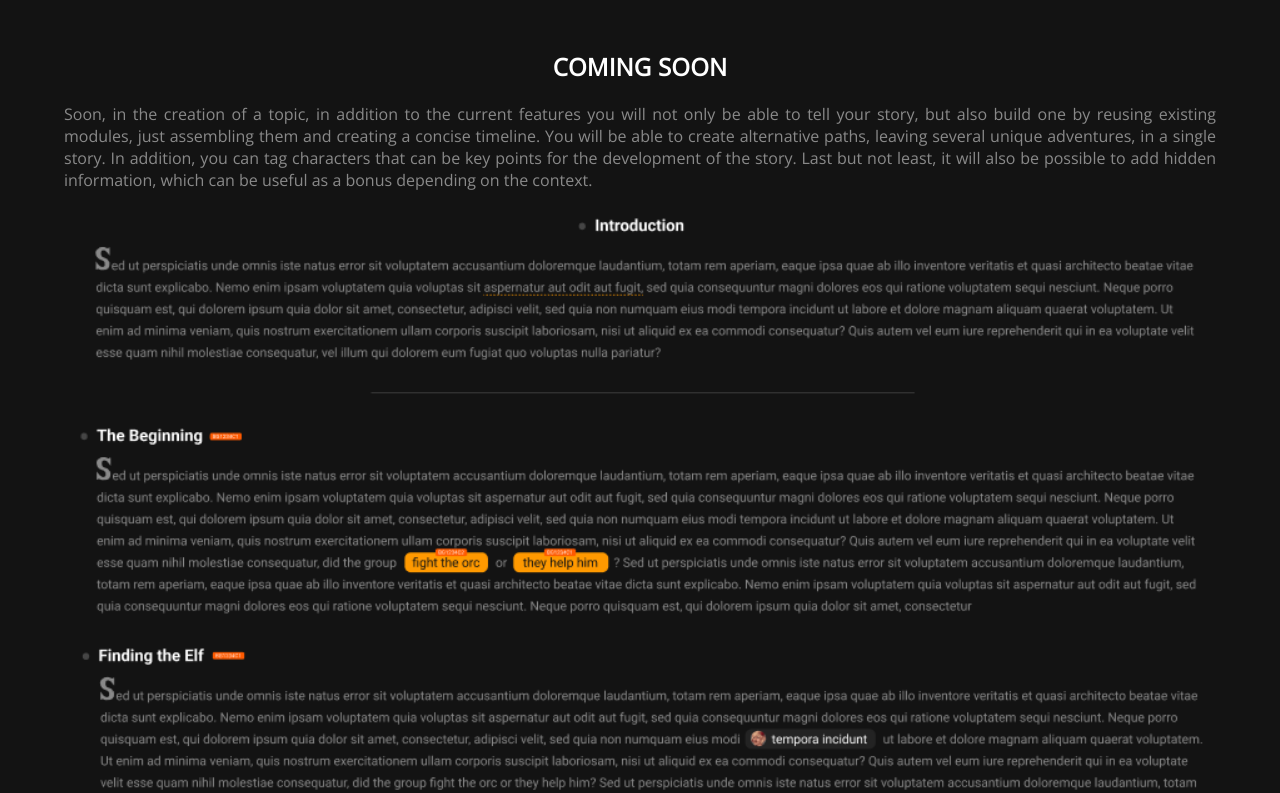
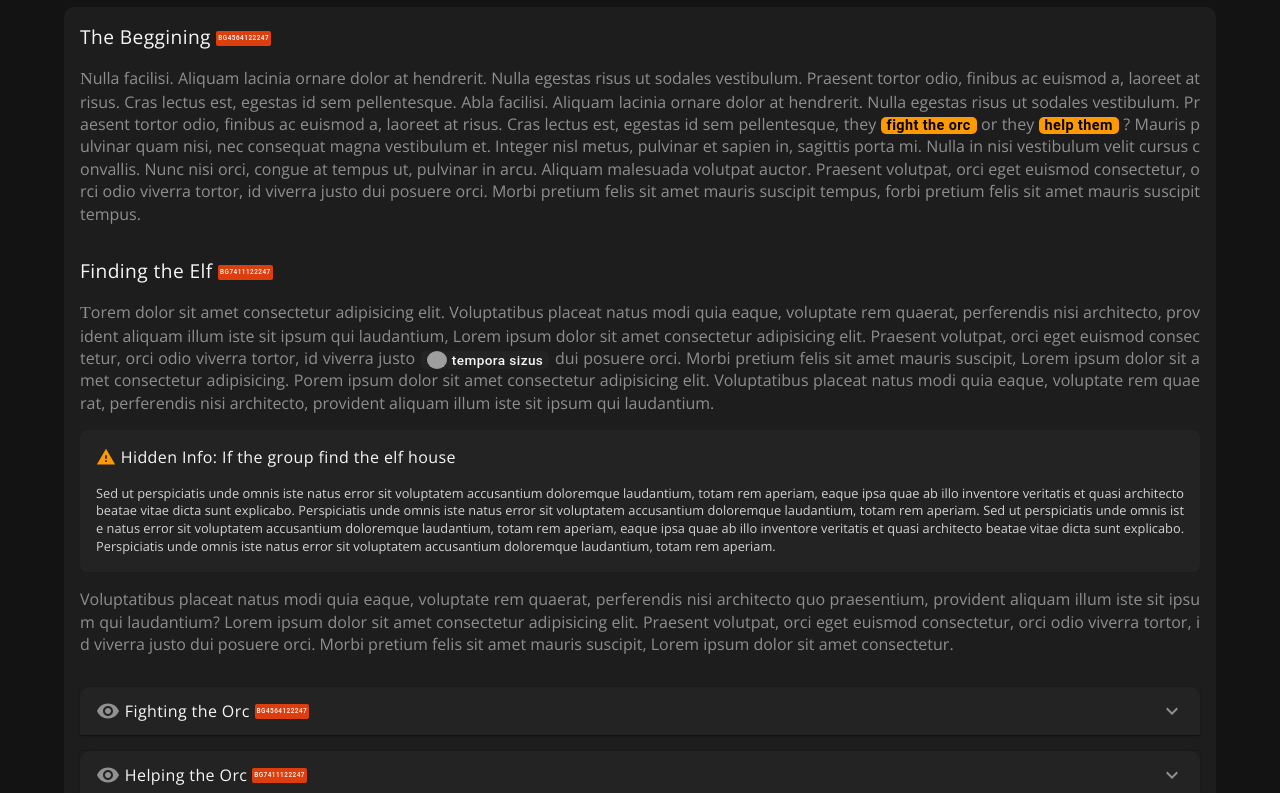
Before and after one commit to volpatocode/bardgoblin, a Next.js app: page / in a window 1280 px wide. Shown: the part 1607-2400 px from the top of the page. Built offline with nearby package versions, Linux system fonts and the light colour scheme; no server answers; the database is empty; grey boxes are pictures that could not be loaded; a web font is replaced by a local one.

Commit message:
changes: improve coming soon section

```diff
--- a/src/components/About/index.tsx
+++ b/src/components/About/index.tsx
@@ -5,7 +5,10 @@ import { UserModalContext } from "../../contexts/UserModalContext";
 import HiperLink from "../Topic/Hiperlink";
 
 import { PageWrapper, About, Title, Typography, ContentBox } from "./styles";
-import ExampleStretch, { moduleExample } from "../Topic/ExampleStretch";
+import ExampleStretch, {
+  moduleExample,
+  comingSoonExample,
+} from "../Topic/ExampleStretch";
 
 export default function index() {
   const { isAuthorized } = useContext(UserContext);
@@ -52,11 +55,11 @@ export default function index() {
           <Typography>
             Modules: are excerpts from a story or post where the user seeks to
             develop the topic as a whole, making use of some modules to maintain
-            a timeline or nest information.{" "}
-            <ExampleStretch content={moduleExample} /> Topic: you can understand
-            as any type of post that a user creates, regardless of the content.
-            A topic is usually made up of modules, trying to tell a story or
-            make sense of its timeline.{" "}
+            a timeline or nest information.
+            <br />
+            Topic: you can understand as any type of post that a user creates,
+            regardless of the content. A topic is usually made up of modules,
+            trying to tell a story or make sense of its timeline.
           </Typography>
         </ContentBox>
         <ContentBox>
@@ -72,7 +75,7 @@ export default function index() {
             possible to add hidden information, which can be useful as a bonus
             depending on the context.
           </Typography>
-          <img className="exampleImage" src="./comingsoon.png" />
+          <ExampleStretch content={comingSoonExample} />
         </ContentBox>
       </About>
     </PageWrapper>
--- a/src/components/Topic/BadgeID/index.tsx
+++ b/src/components/Topic/BadgeID/index.tsx
@@ -2,6 +2,9 @@ import React from "react";
 
 import { BadgeID } from "./styles";
 
-export default function index() {
-  return <BadgeID>B4445231</BadgeID>;
+type badgeIDType = {
+  id: string;
+};
+export default function index({ id }: badgeIDType) {
+  return <BadgeID>{id}</BadgeID>;
 }
--- a/src/components/Topic/BadgeOption/index.tsx
+++ b/src/components/Topic/BadgeOption/index.tsx
@@ -2,6 +2,10 @@ import React from "react";
 
 import { BadgeOption } from "./styles";
 
-export default function index() {
-  return <BadgeOption>fight the orc</BadgeOption>;
+type optionType = {
+  option: string;
 }
+
+export default function index({option} : optionType) {
+  return <BadgeOption>{option}</BadgeOption>;
+}
--- a/src/components/Topic/ExampleStretch/index.tsx
+++ b/src/components/Topic/ExampleStretch/index.tsx
@@ -1,19 +1,90 @@
 import React from "react";
+
+import BadgeCharacter from "../BadgeCharacter";
+import BadgeID from "../BadgeID";
+import BadgeOption from "../BadgeOption";
 import Module from "../Module";
+import { Content, Title } from "../Module/styles";
+import OptionalQuestAccordion from "../OptionalQuestAccordion";
+import TopicHiddenInfo from "../TopicHiddenInfo";
 
-import { ExampleStretch } from "./styles";
+import { ContentWrapper, ExampleStretch } from "./styles";
 
 export const moduleExample = (
   <Module
     title="The Beggining"
     content="Nulla facilisi. Aliquam lacinia ornare dolor at hendrerit. Nulla egestas risus ut sodales vestibulum. Praesent tortor odio, finibus ac euismod a, laoreet at risus. Cras lectus est, egestas id sem pellentesque, faucibus aliquam dolor. Mauris pulvinar quam nisi, nec consequat magna vestibulum et. Integer nisl metus, pulvinar et sapien in, sagittis porta mi. Nulla in nisi vestibulum velit cursus convallis. Nunc nisi orci, congue at tempus ut, pulvinar in arcu. Aliquam malesuada volutpat auctor. Praesent volutpat, orci eget euismod consectetur, orci odio viverra tortor, id viverra justo dui posuere orci. Morbi pretium felis sit amet mauris suscipit tempus."
-  ></Module>
+  />
 );
 
+export const comingSoonExample = (
+  <ContentWrapper>
+    <Module
+      title={
+        <Title>
+          The Beggining <BadgeID id="BG4564122247" />
+        </Title>
+      }
+      content={
+        <Content>
+          Nulla facilisi. Aliquam lacinia ornare dolor at hendrerit. Nulla
+          egestas risus ut sodales vestibulum. Praesent tortor odio, finibus ac
+          euismod a, laoreet at risus. Cras lectus est, egestas id sem
+          pellentesque. Abla facilisi. Aliquam lacinia ornare dolor at
+          hendrerit. Nulla egestas risus ut sodales vestibulum. Praesent tortor
+          odio, finibus ac euismod a, laoreet at risus. Cras lectus est, egestas
+          id sem pellentesque, they <BadgeOption option="fight the orc" /> or
+          they <BadgeOption option="help them" /> ? Mauris pulvinar quam nisi,
+          nec consequat magna vestibulum et. Integer nisl metus, pulvinar et
+          sapien in, sagittis porta mi. Nulla in nisi vestibulum velit cursus
+          convallis. Nunc nisi orci, congue at tempus ut, pulvinar in arcu.
+          Aliquam malesuada volutpat auctor. Praesent volutpat, orci eget
+          euismod consectetur, orci odio viverra tortor, id viverra justo dui
+          posuere orci. Morbi pretium felis sit amet mauris suscipit tempus,
+          forbi pretium felis sit amet mauris suscipit tempus.
+        </Content>
+      }
+    />
+    <Module
+      title={
+        <Title>
+          Finding the Elf <BadgeID id="BG7411122247" />
+        </Title>
+      }
+      content={
+        <Content>
+          Torem dolor sit amet consectetur adipisicing elit. Voluptatibus
+          placeat natus modi quia eaque, voluptate rem quaerat, perferendis nisi
+          architecto, provident aliquam illum iste sit ipsum qui laudantium,
+          Lorem ipsum dolor sit amet consectetur adipisicing elit. Praesent
+          volutpat, orci eget euismod consectetur, orci odio viverra tortor, id
+          viverra justo <BadgeCharacter /> dui posuere orci. Morbi pretium felis
+          sit amet mauris suscipit, Lorem ipsum dolor sit amet consectetur
+          adipisicing. Porem ipsum dolor sit amet consectetur adipisicing elit.
+          Voluptatibus placeat natus modi quia eaque, voluptate rem quaerat,
+          perferendis nisi architecto, provident aliquam illum iste sit ipsum
+          qui laudantium.
+          <TopicHiddenInfo
+            title="If the group find the elf house"
+            content="Sed ut perspiciatis unde omnis iste natus error sit voluptatem accusantium doloremque laudantium, totam rem aperiam, eaque ipsa quae ab illo inventore veritatis et quasi architecto beatae vitae dicta sunt explicabo. Perspiciatis unde omnis iste natus error sit voluptatem accusantium doloremque laudantium, totam rem aperiam. Sed ut perspiciatis unde omnis iste natus error sit voluptatem accusantium doloremque laudantium, totam rem aperiam, eaque ipsa quae ab illo inventore veritatis et quasi architecto beatae vitae dicta sunt explicabo. Perspiciatis unde omnis iste natus error sit voluptatem accusantium doloremque laudantium, totam rem aperiam."
+          />
+          Voluptatibus placeat natus modi quia eaque, voluptate rem quaerat,
+          perferendis nisi architecto quo praesentium, provident aliquam illum
+          iste sit ipsum qui laudantium? Lorem ipsum dolor sit amet consectetur
+          adipisicing elit. Praesent volutpat, orci eget euismod consectetur,
+          orci odio viverra tortor, id viverra justo dui posuere orci. Morbi
+          pretium felis sit amet mauris suscipit, Lorem ipsum dolor sit amet
+          consectetur.
+        </Content>
+      }
+    />
+    <OptionalQuestAccordion />
+  </ContentWrapper>
+);
 
 type exampleStretchType = {
   content: any;
 };
 export default function index({ content }: exampleStretchType) {
-  return <ExampleStretch>{content}</ExampleStretch>;
+  return <ExampleStretch>{content} </ExampleStretch>;
 }
--- a/src/components/Topic/ExampleStretch/styles.ts
+++ b/src/components/Topic/ExampleStretch/styles.ts
@@ -8,3 +8,9 @@ export const ExampleStretch = styled(Box)`
   border-radius: 10px;
   margin: 1rem auto;
 `;
+
+export const ContentWrapper = styled(Box)`
+  display: flex;
+  flex-direction: column;
+  gap: 2rem;
+`;
--- a/src/components/Topic/Module/index.tsx
+++ b/src/components/Topic/Module/index.tsx
@@ -3,8 +3,8 @@ import React from "react";
 import { Module, Title, Content } from "./styles";
 
 type moduleType = {
-  title: string;
-  content: string;
+  title: any;
+  content: any;
 };
 
 export default function index({ title, content }: moduleType) {
--- a/src/components/Topic/OptionalQuestAccordion/index.tsx
+++ b/src/components/Topic/OptionalQuestAccordion/index.tsx
@@ -25,7 +25,7 @@ export default function index() {
           <OptionalQuestTitle>
             <StyledVisibilityIcon />
             Fighting the Orc
-            <BadgeID />
+            <BadgeID id="BG4564122247" />
           </OptionalQuestTitle>
         </StyledAccordionSummary>
         <StyledAccordionDetails>
@@ -33,7 +33,10 @@ export default function index() {
             Sed ut perspiciatis unde omnis iste natus error sit voluptatem
             accusantium doloremque laudantium, totam rem aperiam, eaque ipsa
             quae ab illo inventore veritatis et quasi architecto beatae vitae
-            dicta sunt explicabo.
+            dicta sunt explicabo. Sed ut perspiciatis unde omnis iste natus
+            error sit voluptatem accusantium doloremque laudantium, totam rem
+            aperiam, eaque ipsa quae ab illo inventore veritatis et quasi
+            architecto beatae vitae dicta sunt explicabo.
           </OptionalQuestInfo>
         </StyledAccordionDetails>
       </StyledAccordion>
@@ -46,7 +49,7 @@ export default function index() {
           <OptionalQuestTitle>
             <StyledVisibilityIcon />
             Helping the Orc
-            <BadgeID />
+            <BadgeID id="BG7411122247" />
           </OptionalQuestTitle>
         </StyledAccordionSummary>
         <StyledAccordionDetails>
@@ -54,7 +57,10 @@ export default function index() {
             Sed ut perspiciatis unde omnis iste natus error sit voluptatem
             accusantium doloremque laudantium, totam rem aperiam, eaque ipsa
             quae ab illo inventore veritatis et quasi architecto beatae vitae
-            dicta sunt explicabo.
+            dicta sunt explicabo. Sed ut perspiciatis unde omnis iste natus
+            error sit voluptatem accusantium doloremque laudantium, totam rem
+            aperiam, eaque ipsa quae ab illo inventore veritatis et quasi
+            architecto beatae vitae dicta sunt explicabo.
           </OptionalQuestInfo>
         </StyledAccordionDetails>
       </StyledAccordion>
--- a/src/components/Topic/OptionalQuestAccordion/styles.ts
+++ b/src/components/Topic/OptionalQuestAccordion/styles.ts
@@ -18,12 +18,12 @@ export const StyledAccordion = styled(Accordion)`
 `;
 
 export const StyledAccordionSummary = styled(AccordionSummary)`
-  background-color: #171717;
+  background-color: #232323;
   border-radius: 10px 10px 0 0;
 `;
 
 export const StyledAccordionDetails = styled(AccordionDetails)`
-  background-color: #171717;
+  background-color: #232323;
 `;
 
 export const OptionalQuestTitle = styled.h4`
@@ -42,7 +42,7 @@ export const OptionalQuestInfo = styled.p`
   text-align: justify;
   font-size: 1rem;
   letter-spacing: 0.2px;
-  color: #f6f6f6;
+  color: rgba(255, 255, 255, 0.8);
 `;
 
 export const StyledVisibilityIcon = styled(VisibilityIcon)`
--- a/src/components/Topic/TopicHiddenInfo/index.tsx
+++ b/src/components/Topic/TopicHiddenInfo/index.tsx
@@ -1,34 +1,31 @@
 import React from "react";
 
 import {
-  TopicHiddenInfoWrapper,
+  TopicHiddenInfo,
   TopicHiddenInfoTitleWrapper,
   TopicHiddenInfoTitle,
   TopicHiddenInfoContent,
   DangerIcon,
 } from "./styles";
 
-export default function index() {
+
+type hiddenType = {
+  title: string;
+  content: string;
+}
+
+export default function index({title, content}: hiddenType) {
   return (
-    <TopicHiddenInfoWrapper>
+    <TopicHiddenInfo>
       <TopicHiddenInfoTitleWrapper>
         <DangerIcon fontSize="small" />
         <TopicHiddenInfoTitle>
-          Hidden Info: When the group find the elf
+          Hidden Info: {title}
         </TopicHiddenInfoTitle>
       </TopicHiddenInfoTitleWrapper>
       <TopicHiddenInfoContent>
-        Sed ut perspiciatis unde omnis iste natus error sit voluptatem
-        accusantium doloremque laudantium, totam rem aperiam, eaque ipsa quae ab
-        illo inventore veritatis et quasi architecto beatae vitae dicta sunt
-        explicabo. Perspiciatis unde omnis iste natus error sit voluptatem
-        accusantium doloremque laudantium, totam rem aperiam. Sed ut
-        perspiciatis unde omnis iste natus error sit voluptatem accusantium
-        doloremque laudantium, totam rem aperiam, eaque ipsa quae ab illo
-        inventore veritatis et quasi architecto beatae vitae dicta sunt
-        explicabo. Perspiciatis unde omnis iste natus error sit voluptatem
-        accusantium doloremque laudantium, totam rem aperiam.
+        {content}
       </TopicHiddenInfoContent>
-    </TopicHiddenInfoWrapper>
+    </TopicHiddenInfo>
   );
 }
--- a/src/components/Topic/TopicHiddenInfo/styles.ts
+++ b/src/components/Topic/TopicHiddenInfo/styles.ts
@@ -2,7 +2,7 @@ import styled from "@emotion/styled";
 import { Box } from "@mui/material";
 import ReportProblemIcon from '@mui/icons-material/ReportProblem';
 
-export const TopicHiddenInfoWrapper = styled(Box)`
+export const TopicHiddenInfo = styled(Box)`
   background-color: #232323;
   border-radius: 8px;
   display: flex;
@@ -10,6 +10,7 @@ export const TopicHiddenInfoWrapper = styled(Box)`
   align-items: left;
   gap: 1rem;
   padding: 1rem;
+  margin: 1rem 0;
 `;
 
 export const TopicHiddenInfoTitleWrapper = styled(Box)`
@@ -21,7 +22,7 @@ export const TopicHiddenInfoTitleWrapper = styled(Box)`
 
 export const TopicHiddenInfoTitle = styled.h4`
   font-size: 1rem;
-  color: #ffffff;
+  color: #f6f6f6;
   font-weight: 400;
   letter-spacing: 0.4px;
   text-align: center;
```
